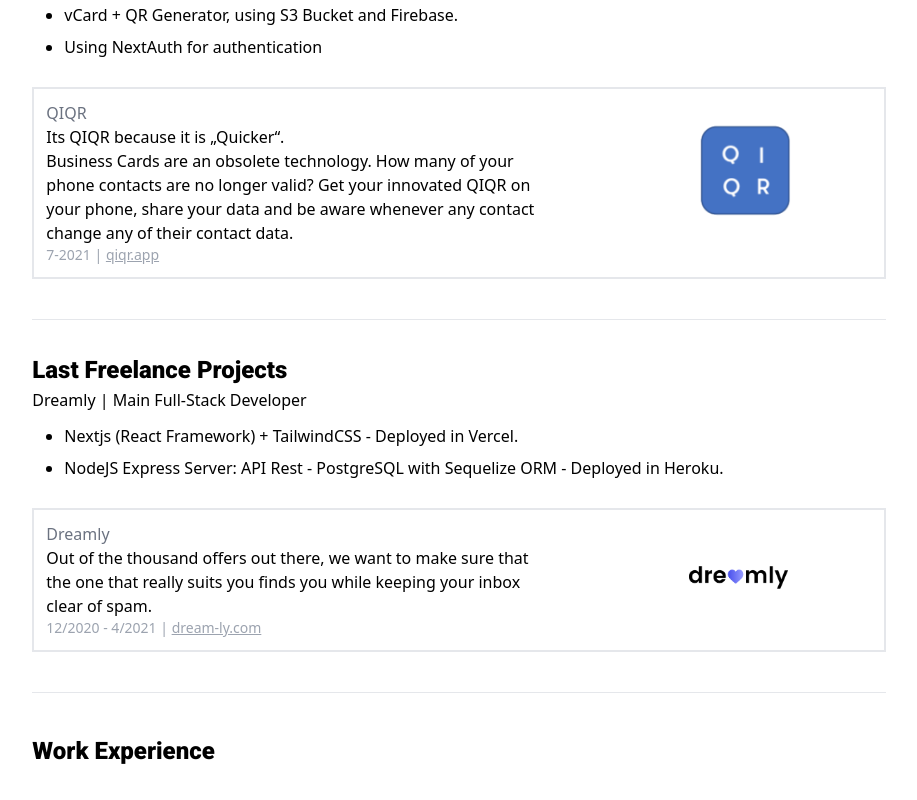
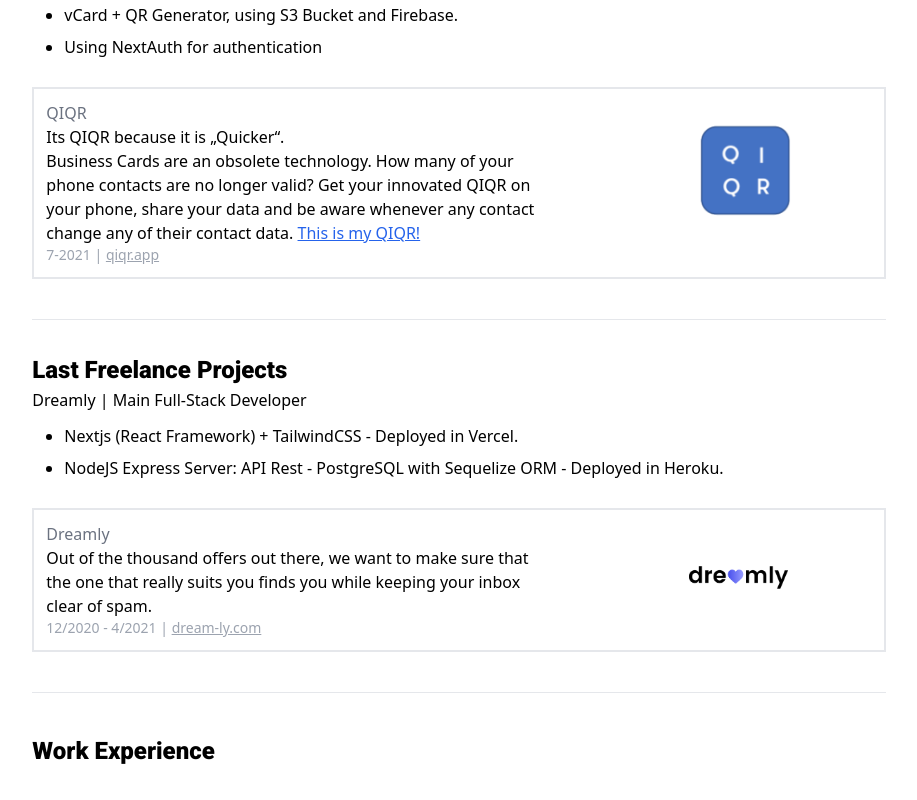
Before and after one commit to jamarks/javierwasserman.com, a Next.js app: page / in a window 1280 px wide. Shown: the part 1400-2200 px from the top of the page, without its empty margins (181-1098 px from the left). Built offline with nearby package versions, Linux system fonts and the light colour scheme.

Commit message:
link to qiqr

```diff
--- a/pages/index.js
+++ b/pages/index.js
@@ -90,7 +90,7 @@ export default function Home() {
           <div className='flex flex-col sm:flex-row p-2 border-2 mt-6'>
             <div className='w-full sm:w-3/5 p-1'>
               <div className='text-gray-500'>QIQR</div>
-              <div className='w-full'>Its QIQR because it is „Quicker“.  <br/>Business Cards are an obsolete technology. How many of your phone contacts are no longer valid? Get your innovated QIQR on your phone, share your data and be aware whenever any contact change any of their contact data.</div>
+              <div className='w-full'>Its QIQR because it is „Quicker“.  <br/>Business Cards are an obsolete technology. How many of your phone contacts are no longer valid? Get your innovated QIQR on your phone, share your data and be aware whenever any contact change any of their contact data. <a target='_blank' className='underline text-blue-600' href='https://qiqr.app/u/776vRrdj4TVfa8lZ6mUC'>This is my QIQR!</a> </div>
               <div className='text-sm text-gray-400 '>7-2021 | <a className='underline' href='https://qiqr.app'>qiqr.app</a></div>
             </div>
             <div className='invisible sm:visible sm:w-2/12'></div>
```
